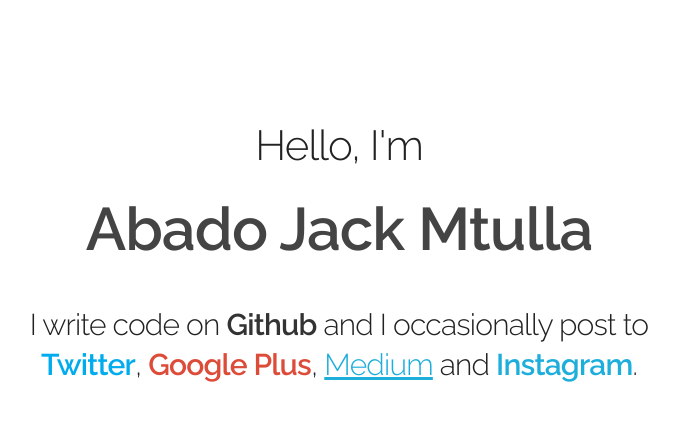
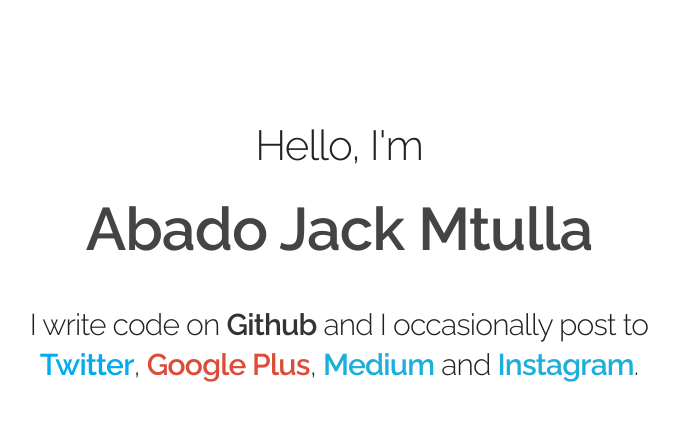
Before and after one commit to kibettheophilus/kibettheophilus.github.io, a plain HTML site: page index.html in a window 1280 px wide. Shown: the whole page, without its empty margins (301-980 px from the left). Drawn offline with nearby package versions, Linux system fonts and the light colour scheme.

Commit message:
Update index.html

```diff
--- a/index.html
+++ b/index.html
@@ -34,7 +34,7 @@
 					I write code on <a href="http://github.com/abadojack" class="social-link github" title="Github">Github</a> and I occasionally post to
 					<a href="http://twitter.com/abadojack" class="social-link twitter" title="Twitter">Twitter</a>,
 					<a href="http://plus.google.com/+AbadoJacob" class="social-link google-plus" title="Google Plus">Google Plus</a>,
-					<a href="https://medium.com/@abadojack" class "social-link medium" title="Medium">Medium</a>
+					<a href="https://medium.com/@abadojack" class="social-link medium" title="Medium">Medium</a>
 					and <a href="http://instagram.com/abadojack" class="social-link instagram" title="Instagram">Instagram</a>.
 				</h4>
 			</div>
```
